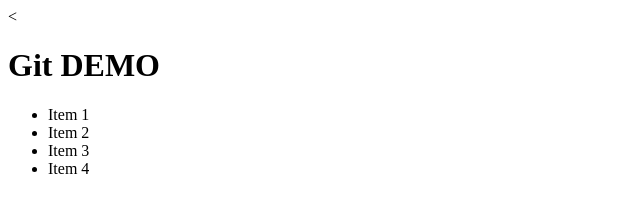
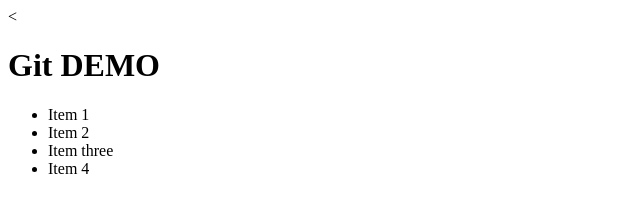
Before and after one commit to meow0013/hello-git, a plain HTML site: page index.html in a window 1280 px wide. Shown: the full height of the page, 0-640 px from the left. Drawn offline with Linux system fonts and the light colour scheme.

Commit message:
changed number 3 to word

```diff
--- a/index.html
+++ b/index.html
@@ -8,7 +8,7 @@
 	 <ul>
 	 	<li>Item 1</li>
 	 	<li>Item 2</li>
-	 	<li>Item 3</li>
+	 	<li>Item three</li>
 	 	<li>Item 4</li>
 	 </ul>
 
```
